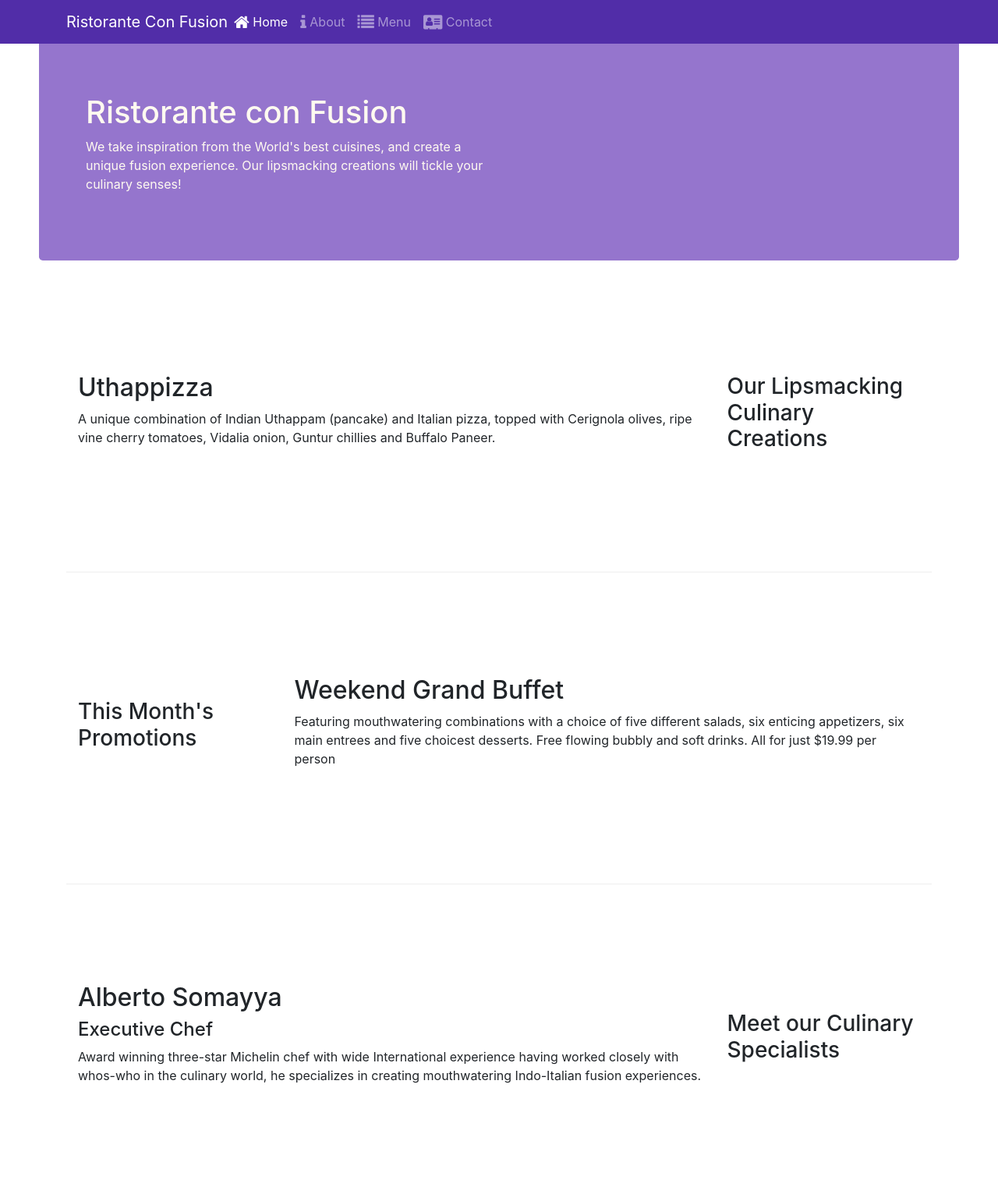
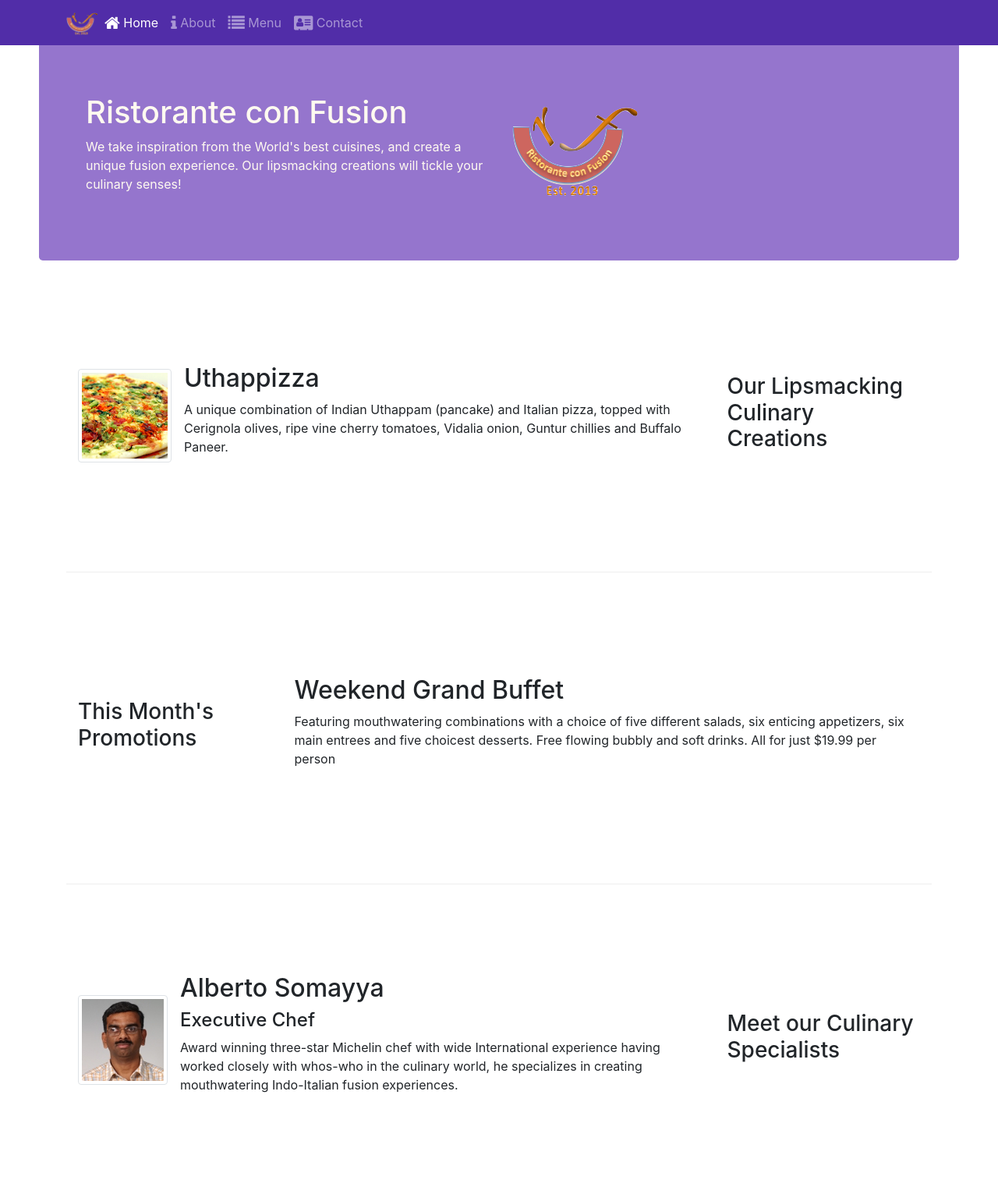
Before and after one commit to Mayur1496/Coursera_Bootstrap4_Hong_Kong_University, a website: page index.html in a window 1280 px wide. Shown: the top 1531 px of the page at 78% size. Drawn offline with nearby package versions, Linux system fonts and the light colour scheme.

Commit message:
media and images

```diff
--- a/index.html
+++ b/index.html
@@ -21,7 +21,8 @@
             <button class="navbar-toggler" type="button" data-toggle="collapse" data-target="#Navbar">
                 <span class="navbar-toggler-icon"></span>
             </button>
-            <a href="#" class="navbar-brand mr-auto">Ristorante Con Fusion</a>
+            <!-- <a href="#" class="navbar-brand mr-auto">Ristorante Con Fusion</a> -->
+            <a class="navbar-brand mr-auto" href="#"><img src="img/logo.png" height="30" width="41"></a>
             <div class="collapse navbar-collapse" id="Navbar">
                 <ul class="navbar-nav mr-auto">
                     <li class="nav-item active"><a href="#" class="nav-link"><span class="fa fa-home fa-lg"></span> Home</a></li>
@@ -39,7 +40,8 @@
                     <h1>Ristorante con Fusion</h1>
                     <p>We take inspiration from the World's best cuisines, and create a unique fusion experience. Our lipsmacking creations will tickle your culinary senses!</p>
                 </div>
-                <div class="col-12 col-sm">
+                <div class="col-12 col-sm align-self-center">
+                    <img src="img/logo.png" class="img-fluid">
                 </div>
             </div>
         </div>
@@ -51,8 +53,19 @@
                 <h3>Our Lipsmacking Culinary Creations</h3>
             </div>
             <div class="col col-sm order-sm-first col-md">
-                <h2>Uthappizza</h2>
-                <p>A unique combination of Indian Uthappam (pancake) and Italian pizza, topped with Cerignola olives, ripe vine cherry tomatoes, Vidalia onion, Guntur chillies and Buffalo Paneer.</p>
+                <!-- <h2>Uthappizza</h2> -->
+                <!-- <p>A unique combination of Indian Uthappam (pancake) and Italian pizza, topped with Cerignola olives, ripe vine cherry tomatoes, Vidalia onion, Guntur chillies and Buffalo Paneer.</p> -->
+                <div class="media">
+                    <img class="d-flex mr-3 img-thumbnail align-self-center"
+                            src="img/uthappizza.png" alt="Uthappizza">
+                    <div class="media-body">
+                        <h2 class="mt-0">Uthappizza</h2>
+                        <p class="d-none d-sm-block">A unique combination of Indian Uthappam (pancake) and
+                            Italian pizza, topped with Cerignola olives, ripe vine
+                            cherry tomatoes, Vidalia onion, Guntur chillies and
+                            Buffalo Paneer.</p>
+                    </div>
+                </div>
             </div>
         </div>
 
@@ -72,9 +85,22 @@
                 <h3>Meet our Culinary Specialists</h3>
             </div>
             <div class="col col-sm order-sm-first col-md">
-                <h2>Alberto Somayya</h2>
-                <h4>Executive Chef</h4>
-                <p>Award winning three-star Michelin chef with wide International experience having worked closely with whos-who in the culinary world, he specializes in creating mouthwatering Indo-Italian fusion experiences. </p>
+                <!-- <h2>Alberto Somayya</h2>
+                <h4>Executive Chef</h4> -->
+                <!-- <p>Award winning three-star Michelin chef with wide International experience having worked closely with whos-who in the culinary world, he specializes in creating mouthwatering Indo-Italian fusion experiences. </p> -->
+                <div class="media">
+                    <img class="d-flex mr-3 img-thumbnail align-self-center"
+                            src="img/alberto.png" alt="Alberto Somayya">
+                    <div class="media-body">
+                        <h2 class="mt-0">Alberto Somayya</h2>
+                        <h4>Executive Chef</h4>
+                        <p class="d-none d-sm-block">Award winning three-star Michelin chef with wide
+                            International experience having worked closely with
+                            whos-who in the culinary world, he specializes in
+                            creating mouthwatering Indo-Italian fusion experiences.
+                            </p>
+                    </div>
+                </div>
             </div>
         </div>
     </div>
```
Also changed, not shown: aboutus.html (+4 -2 lines), contactus.html (+4 -2 lines), img/alberto.png (added), img/buffet.png (added), img/logo.png (added), img/uthappizza.png (added), 1 other file.
